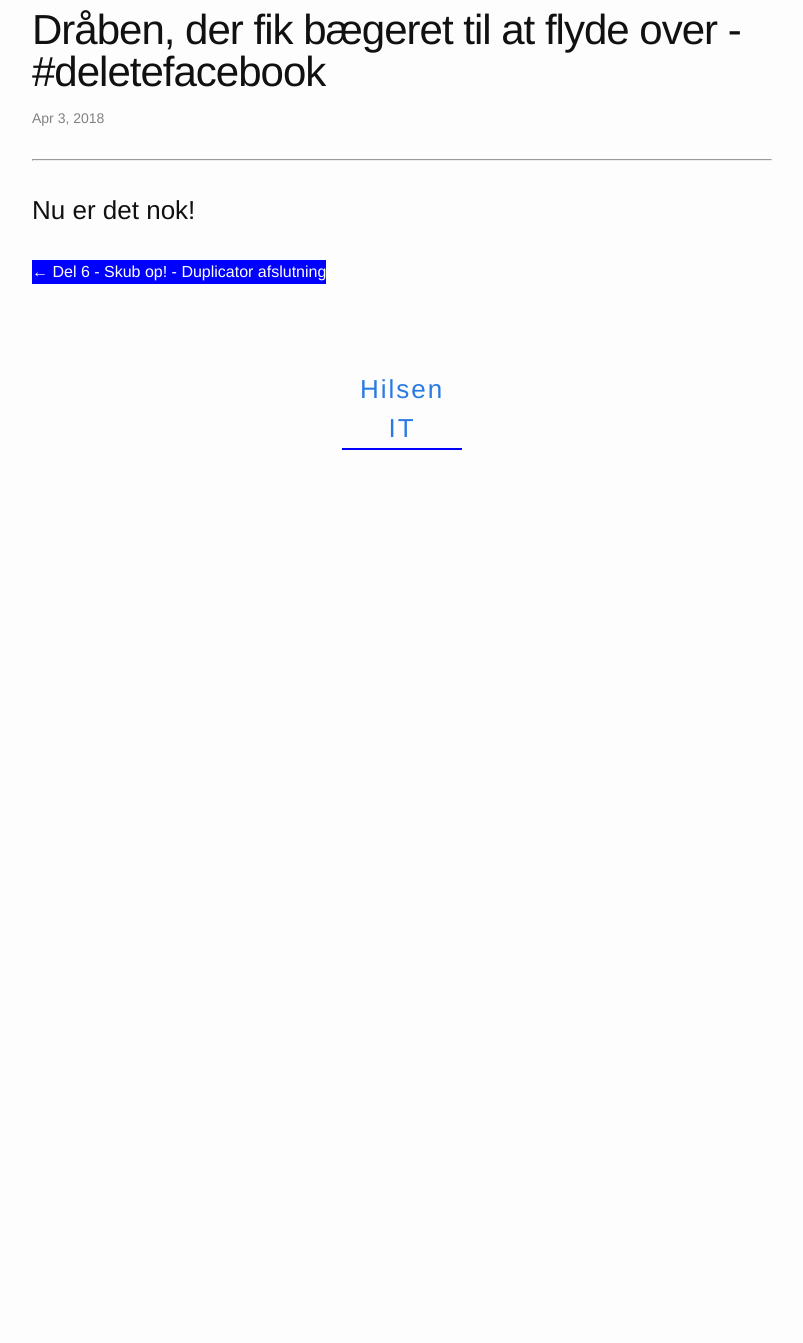
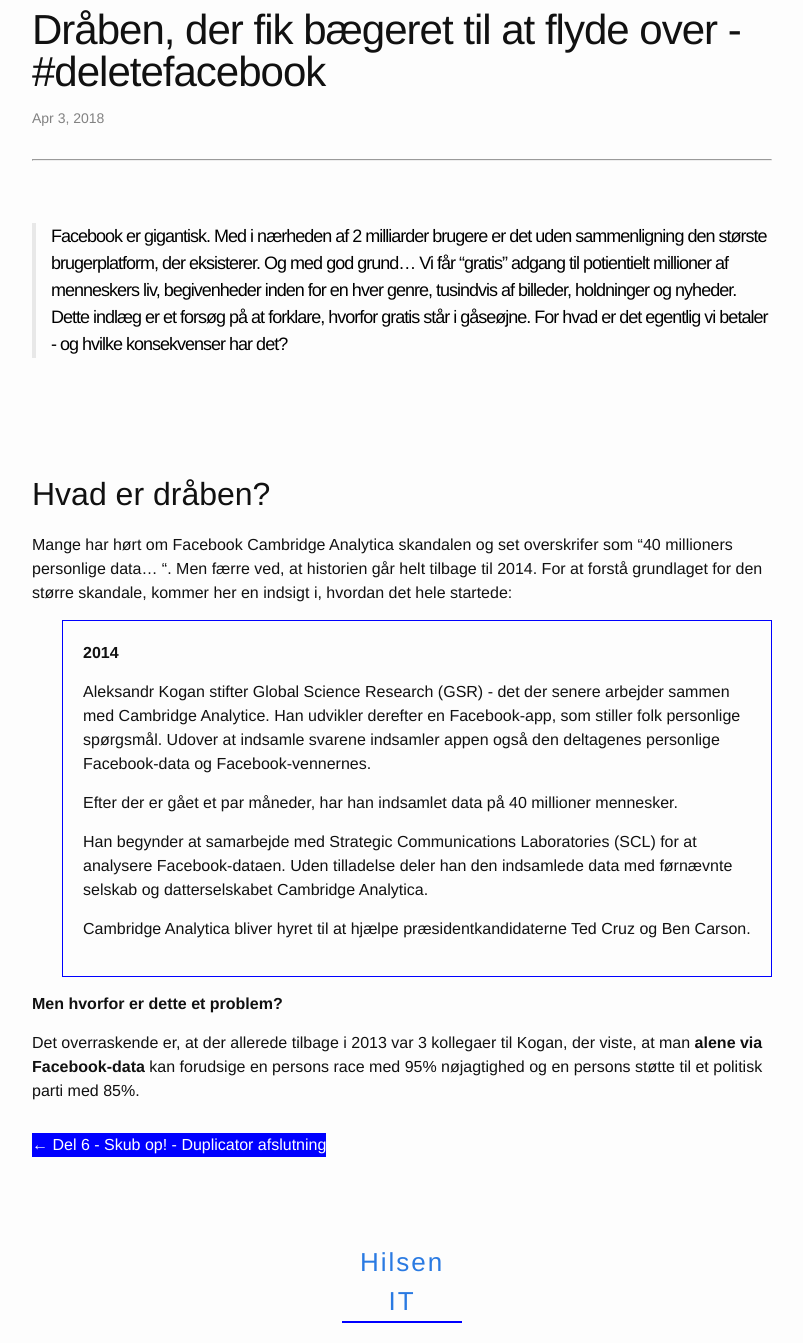
Before and after one commit to peterhoejlundandersen/hilsen, a PHP site: page /_site/blogs/2018/04/03/hvorfor-jeg-slettede-min-facebook.html in a window 1280 px wide. Shown: the part 131-1474 px from the top of the page, without its empty margins (238-1041 px from the left). Before the commit the page ends 581 px from the top, so only its background shows below. Run offline with PHP 8.4, Linux system fonts and the light colour scheme.

Commit message:
first part of cambridge analytica

```diff
--- a/_sass/minima/_posts.scss
+++ b/_sass/minima/_posts.scss
@@ -1,5 +1,9 @@
 /* ALL STYLE FOR POSTS/POST*/
 
+.blue-border {
+  border: 1px solid blue;
+  padding: 20px;
+}
 .post-link {
 	color: black!important;
 }
--- a/_site/assets/main.css
+++ b/_site/assets/main.css
@@ -534,6 +534,10 @@ table {
   color: #099; }
 
 /* ALL STYLE FOR POSTS/POST*/
+.blue-border {
+  border: 1px solid blue;
+  padding: 20px; }
+
 .post-link {
   color: black !important; }
 
--- a/_site/blogs/2018/04/03/hvorfor-jeg-slettede-min-facebook.html
+++ b/_site/blogs/2018/04/03/hvorfor-jeg-slettede-min-facebook.html
@@ -11,7 +11,7 @@
   <link rel="alternate" type="application/rss+xml" title="Hilsen IT" href="/feed.xml">
 
 	<meta property="og:content" content=""/>
-	<meta property="og:image" content="https://hilsen.it/assets/blogs/techlove-facebook.jpg"/>
+	<meta property="og:image" content="Lav et nyt billede"/>
 
 
 	<script src="/assets/js/heading_list.js"></script>
@@ -78,7 +78,36 @@
 	<hr>
 
   <div class="post-content e-content" itemprop="articleBody">
-    <h3>Nu er det nok!</h3>
+    <blockquote>
+  <p>Facebook er gigantisk. Med i nærheden af 2 milliarder brugere er det uden sammenligning den største brugerplatform, der eksisterer. Og med god grund… Vi får “gratis” adgang til potientielt millioner af menneskers liv, begivenheder inden for en hver genre, tusindvis af billeder, holdninger og nyheder. Dette indlæg er et forsøg på at forklare, hvorfor gratis står i gåseøjne. For hvad er det egentlig vi betaler - og hvilke konsekvenser har det?</p>
+</blockquote>
+
+<h2 id="hvad-er-dråben">Hvad er dråben?</h2>
+
+<p>Mange har hørt om Facebook Cambridge Analytica skandalen og set overskrifer som “40 millioners personlige data… “. Men færre ved, at historien går helt tilbage til 2014. For at forstå grundlaget for den større skandale, kommer her en indsigt i, hvordan det hele startede:</p>
+
+<ul class="blue-border">
+  <li>
+    <p><strong>2014</strong></p>
+  </li>
+  <li>
+    <p>Aleksandr Kogan stifter Global Science Research (GSR) - det der senere arbejder sammen med Cambridge Analytice. Han udvikler derefter en Facebook-app, som stiller folk personlige spørgsmål. Udover at indsamle svarene indsamler appen også den deltagenes personlige Facebook-data og Facebook-vennernes.</p>
+  </li>
+  <li>
+    <p>Efter der er gået et par måneder, har han indsamlet data på 40 millioner mennesker.</p>
+  </li>
+  <li>
+    <p>Han begynder at samarbejde med Strategic Communications Laboratories (SCL) for at analysere Facebook-dataen. Uden tilladelse deler han den indsamlede data med førnævnte selskab og datterselskabet Cambridge Analytica.</p>
+  </li>
+  <li>
+    <p>Cambridge Analytica bliver hyret til at hjælpe præsidentkandidaterne Ted Cruz og Ben Carson.</p>
+  </li>
+</ul>
+
+<p><strong>Men hvorfor er dette et problem?</strong></p>
+
+<p>Det overraskende er, at der allerede tilbage i 2013 var 3 kollegaer til Kogan, der viste, at man <strong>alene via Facebook-data</strong> kan forudsige en persons race med 95% nøjagtighed og en persons støtte til et politisk parti med 85%.</p>
+
 
   </div>
 
```
Also changed, not shown: _posts/blogs/2018-04-03-hvorfor-jeg-slettede-min-facebook.markdown (+22 -2 lines), _site/feed.xml (+29 -1 lines).
